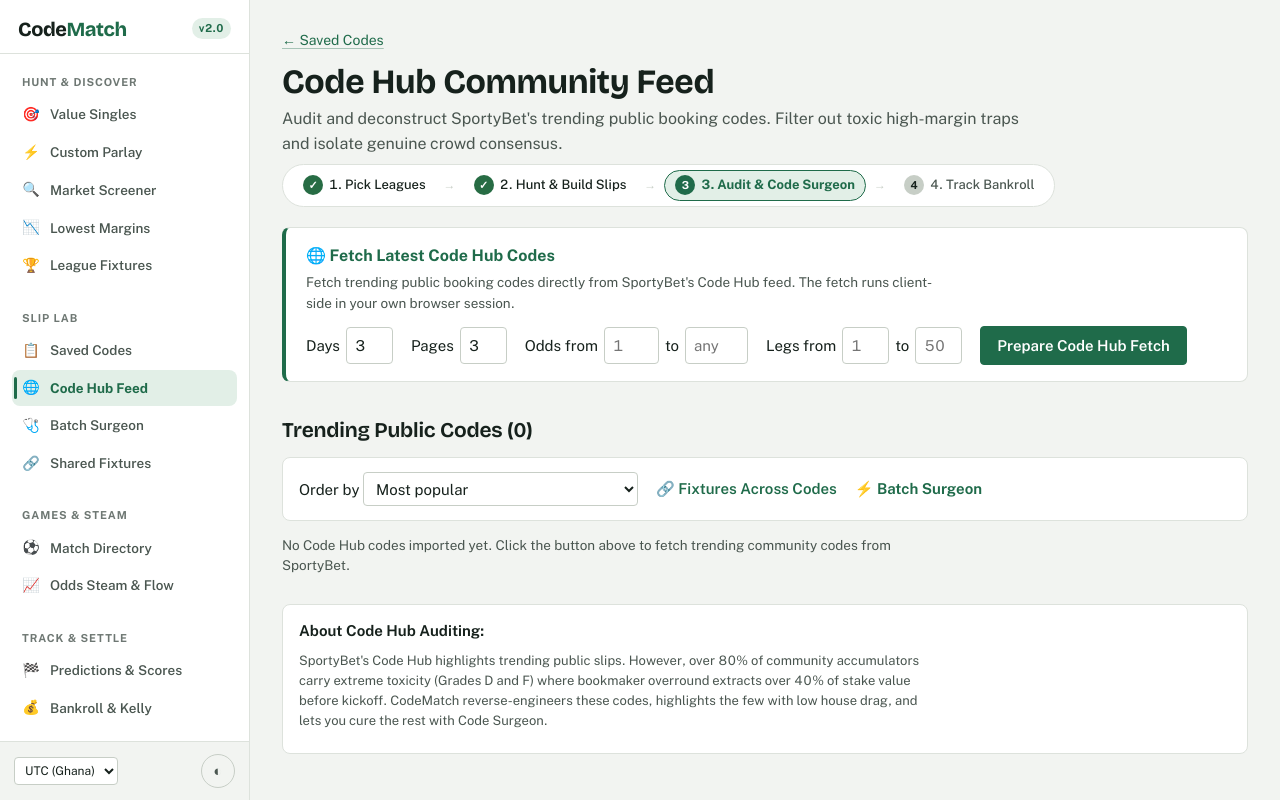
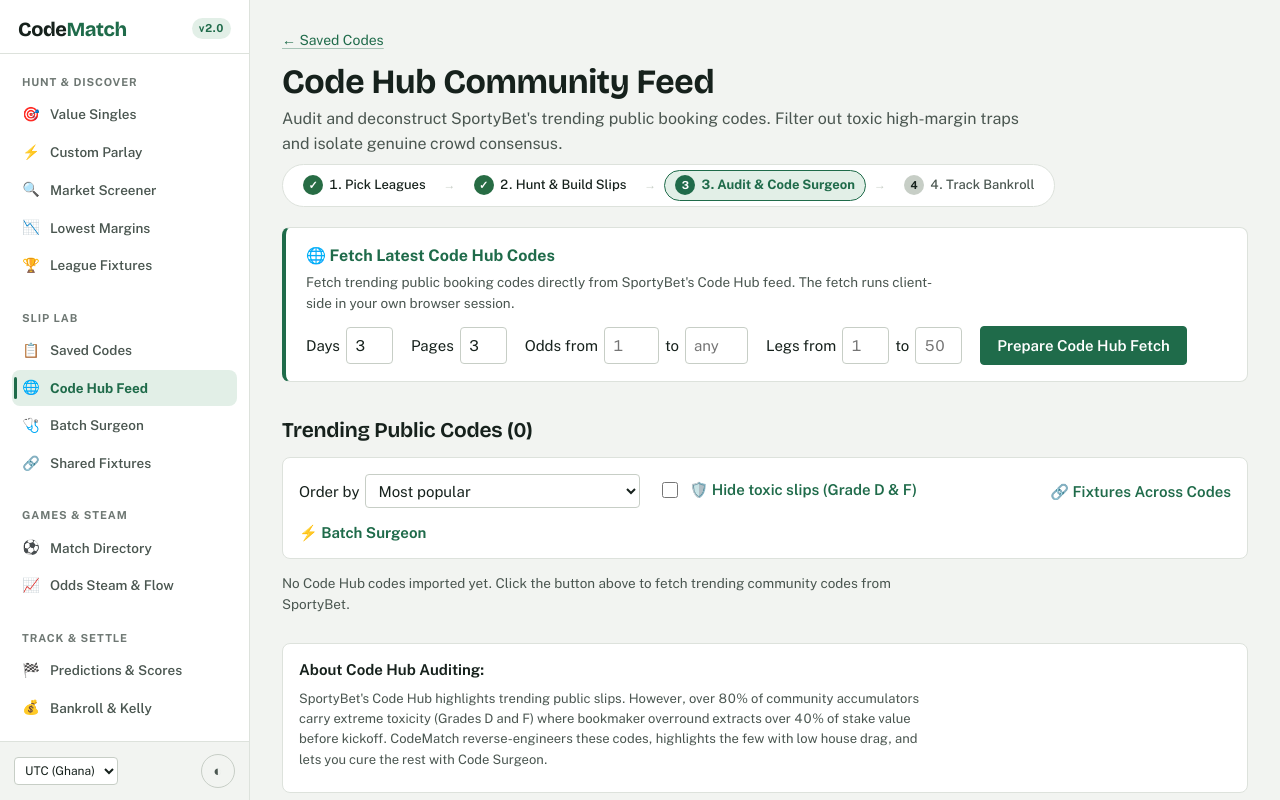
Before and after one commit to Edward-Oppong/codematch, a Flask app: page /codes/hub in a window 1280 px wide. Shown: the top 800 px of the page. Run offline with Flask 3, Linux system fonts and the light colour scheme; data comes from the database, SQL or seed files in the repository; data that the repository does not hold is empty.

Commit message:
feat: add hide toxic slips filter and exclude extreme unders from custom parlay

```diff
--- a/app/routes/codes.py
+++ b/app/routes/codes.py
@@ -68,6 +68,7 @@ def _index(snippet=None, msgs=(), hub_snippet=None):
     sort = request.args.get("sort", "ret")
     sort = sort if sort in SORTS else "ret"
     open_only = request.args.get("open") == "1"
+    hide_toxic = request.args.get("hide_toxic") == "1"
     goal = min(max(num(request.args, "goal", store.settings(con).get("usual_odds") or 3.0), 1.01), 10000.0)
     if request.args.get("goal"):
         try:
@@ -92,6 +93,8 @@ def _index(snippet=None, msgs=(), hub_snippet=None):
     shown = [r for r in listed if src == "all" or (r.get("source") == "hub") == (src == "hub")]
     if open_only:
         shown = [r for r in shown if r["open"]]
+    if hide_toxic:
+        shown = [r for r in shown if r.get("toxicity_grade") not in ("D", "F")]
     key, desc = SORTS[sort]
     have = [r for r in shown if r.get(key) is not None]
     shown = sorted(have, key=lambda r: r[key], reverse=desc) + [r for r in shown if r.get(key) is None]
@@ -99,7 +102,7 @@ def _index(snippet=None, msgs=(), hub_snippet=None):
     built = _best_built(listed, legs_by_code, get_event, goal)
     pairs = compare.compare_pairs({r["code"]: legs_by_code[r["code"]] for r in listed}) if len(listed) <= 60 else []
     return render_template("codes/index.html", rows=listed, shown=shown, pairs=pairs[:10], n_pairs=len(pairs),
-                           src=src, sort=sort, open_only=open_only, best=best, built=built, goal=goal,
+                           src=src, sort=sort, open_only=open_only, hide_toxic=hide_toxic, best=best, built=built, goal=goal,
                            n_hub=sum(1 for r in listed if r.get("source") == "hub"),
                            n_hub_done=sum(1 for r in rows if r.get("source") == "hub" and r["finished"]),
                            hub_snippet=hub_snippet, too_many_to_pair=len(listed) > 60, keep_days=HUB_KEEP_DAYS,
@@ -241,6 +244,7 @@ def _index_hub(hub_snippet=None, msgs=()):
     get_event = lambda eid: cache.setdefault(("ev", eid), (store.get_event(con, eid) or (None,))[0])
     sort = request.args.get("sort", "popular")
     sort = sort if sort in SORTS else "popular"
+    hide_toxic = request.args.get("hide_toxic") == "1"
     goal = min(max(num(request.args, "goal", store.settings(con).get("usual_odds") or 3.0), 1.01), 10000.0)
 
     legs_by_code = store.load_all_legs(con)
@@ -256,13 +260,15 @@ def _index_hub(hub_snippet=None, msgs=()):
                      "keeps": 1 - s["exp_return"] if s["exp_return"] is not None else None,
                      "weak": weak})
     listed = [r for r in rows if not r["finished"]]
+    if hide_toxic:
+        listed = [r for r in listed if r.get("toxicity_grade") not in ("D", "F")]
     key, desc = SORTS[sort]
     have = [r for r in listed if r.get(key) is not None]
     shown = sorted(have, key=lambda r: r[key], reverse=desc) + [r for r in listed if r.get(key) is None]
     best = sorted((r for r in listed if r["open"] and r["exp_return"] is not None), key=lambda r: -r["exp_return"])[:3]
     built = _best_built(listed, legs_by_code, get_event, goal)
     return render_template("codes/hub.html", shown=shown, best=best, built=built, sort=sort, goal=goal,
-                           hub_snippet=hub_snippet, msgs=msgs)
+                           hide_toxic=hide_toxic, hub_snippet=hub_snippet, msgs=msgs)
 
 
 @bp.route("/codes/hub", methods=["GET", "POST"])
--- a/app/routes/leagues.py
+++ b/app/routes/leagues.py
@@ -327,12 +327,19 @@ def parlay():
 
     from ..analysis import flow, parlay_builder
     priced_by_game = store.load_picks(con, ids, markets.MAIN_FAMILIES, minp=0.15, maxp=1.0, mino=1.10, maxo=10.0)
+    dir_filter = request.args.get("dir", "no_extreme_under").strip()
     game_pool = []
     for g in games_raw:
         priced = priced_by_game.get(g["event_id"], {})
         if priced:
             candidates = reach.from_priced(g["event_id"], f'{g["home"]} v {g["away"]}', priced,
                                            minp=0.15, maxp=1.0, mino=1.10, maxo=10.0)
+            if dir_filter == "no_extreme_under":
+                candidates = [c for c in candidates if not any(x in c["label"] for x in ("Under 4", "Under 5", "Under 6"))]
+            elif dir_filter == "no_unders":
+                candidates = [c for c in candidates if "Under" not in c["label"]]
+            elif dir_filter == "over":
+                candidates = [c for c in candidates if "Over" in c["label"] or "Under" not in c["label"]]
             for c in candidates:
                 c.update(start_ms=g.get("start_ms"), tournament=g.get("tournament"))
             if candidates:
@@ -370,7 +377,7 @@ def parlay():
                            min_chance=min_chance * 100.0, n_legs=n_legs, min_gap=min_gap,
                            pool_size=pool_size, fold_size=fold_size, unit_stake=unit_stake,
                            n_games=len(ids), start=start, end=end, upcoming=upcoming,
-                           imported=imported, chosen=set(chosen),
+                           imported=imported, chosen=set(chosen), dir=dir_filter,
                            all_chosen=set(chosen) == {l["tournament_id"] for l in imported},
                            zones=picks.ZONES,
                            show_all_url=url_for("leagues.parlay", **{k: request.args.getlist(k) for k in request.args if k != "tid"}))
--- a/app/templates/codes/hub.html
+++ b/app/templates/codes/hub.html
@@ -68,9 +68,9 @@
 
 <h2>Trending Public Codes ({{ shown|length }})</h2>
 <div class="card filters">
-  <div class="row">
+  <form method="get" class="row">
     <label>Order by
-      <select onchange="location.href = '?sort=' + this.value">
+      <select name="sort" onchange="this.form.submit()">
         <option value="popular"{{ ' selected' if sort == 'popular' }}>Most popular</option>
         <option value="ret"{{ ' selected' if sort == 'ret' }}>Lowest house margin (Back per 1)</option>
         <option value="chance"{{ ' selected' if sort == 'chance' }}>Highest win chance</option>
@@ -78,9 +78,10 @@
         <option value="kickoff"{{ ' selected' if sort == 'kickoff' }}>First kickoff</option>
       </select>
     </label>
-    <a href="{{ url_for('codes.fixtures') }}" class="button secondary" style="text-decoration:none; font-weight:600;">🔗 Fixtures Across Codes</a>
+    <label class="check" style="color:var(--accent); font-weight:600;"><input type="checkbox" name="hide_toxic" value="1"{{ ' checked' if hide_toxic }} onchange="this.form.submit()"> 🛡️ Hide toxic slips (Grade D &amp; F)</label>
+    <a href="{{ url_for('codes.fixtures') }}" class="button secondary" style="text-decoration:none; font-weight:600; margin-left:auto;">🔗 Fixtures Across Codes</a>
     <a href="{{ url_for('codes.batch_surgeon') }}" class="button secondary" style="text-decoration:none; font-weight:650; color:var(--accent); border-color:var(--accent);">⚡ Batch Surgeon</a>
-  </div>
+  </form>
 </div>
 
 {% if shown %}
--- a/app/templates/codes/index.html
+++ b/app/templates/codes/index.html
@@ -135,6 +135,7 @@ the games that appear in several codes, what each code picked, and the highest-c
     <option value="kickoff"{{ ' selected' if sort == 'kickoff' }}>first kick-off, soonest first</option>
     <option value="popular"{{ ' selected' if sort == 'popular' }}>Code Hub popularity</option></select></label>
   <label class="check"><input type="checkbox" name="open" value="1"{{ ' checked' if open_only }} onchange="this.form.submit()"> only codes with no game started</label>
+  <label class="check" style="color:var(--accent); font-weight:600;"><input type="checkbox" name="hide_toxic" value="1"{{ ' checked' if hide_toxic }} onchange="this.form.submit()"> 🛡️ Hide toxic slips (Grade D &amp; F)</label>
   <noscript><button class="secondary">Show</button></noscript>
 </div>
 <details class="explain"><summary>Why back per 1, not chance?</summary>
--- a/app/templates/leagues/parlay.html
+++ b/app/templates/leagues/parlay.html
@@ -57,6 +57,11 @@
     <label>From <input type="date" name="start" value="{{ start.isoformat() }}"></label>
     <label>To <input type="date" name="end" value="{{ end.isoformat() }}"></label>
     <label><input type="checkbox" name="upcoming" value="1" {{ 'checked' if upcoming }}> Only games not yet started</label>
+    <label>Picks Bias <select name="dir" onchange="this.form.requestSubmit()">
+      <option value="no_extreme_under" {{ 'selected' if dir == 'no_extreme_under' }}>🛡️ Safe: No Extreme Unders (No Under 4.5/5.5)</option>
+      <option value="no_unders" {{ 'selected' if dir == 'no_unders' }}>⚽ No Unders (Overs, Double Chance &amp; 1X2 only)</option>
+      <option value="all" {{ 'selected' if dir == 'all' }}>Allow All Markets</option>
+    </select></label>
   </div>
 
   {# Strategy-Specific Configuration Fields #}
```
